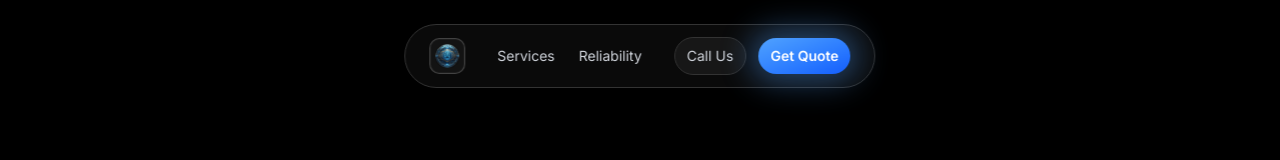
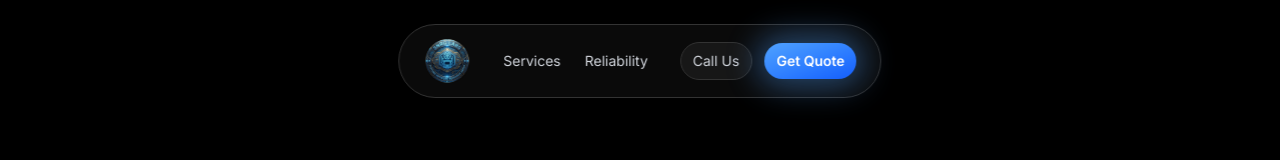
Before and after one commit to rosegoldcruz/SNRG-IT-Services, a Next.js app: page / in a window 1280 px wide. Shown: the top 160 px of the page. Built offline with nearby package versions, Linux system fonts and the light colour scheme.

Commit message:
your message here

```diff
--- a/components/ui/navbar.tsx
+++ b/components/ui/navbar.tsx
@@ -49,8 +49,8 @@ export function Navbar() {
   }, [isOpen])
 
   const logoElement = (
-    <div className="relative h-9 w-9 flex items-center justify-center rounded-[10px] border border-white/20 bg-white/[0.04] p-[5px] shadow-[0_0_0_1px_rgba(255,255,255,0.04)_inset]">
-      <Image src="/snrg.svg" alt="SNRG Labs" width={26} height={26} className="h-[26px] w-[26px] object-contain" priority />
+    <div className="relative h-12 w-12 flex items-center justify-center">
+      <Image src="/snrg.svg" alt="SNRG Labs" width={44} height={44} className="h-11 w-11 object-contain" priority />
     </div>
   )
 
```
